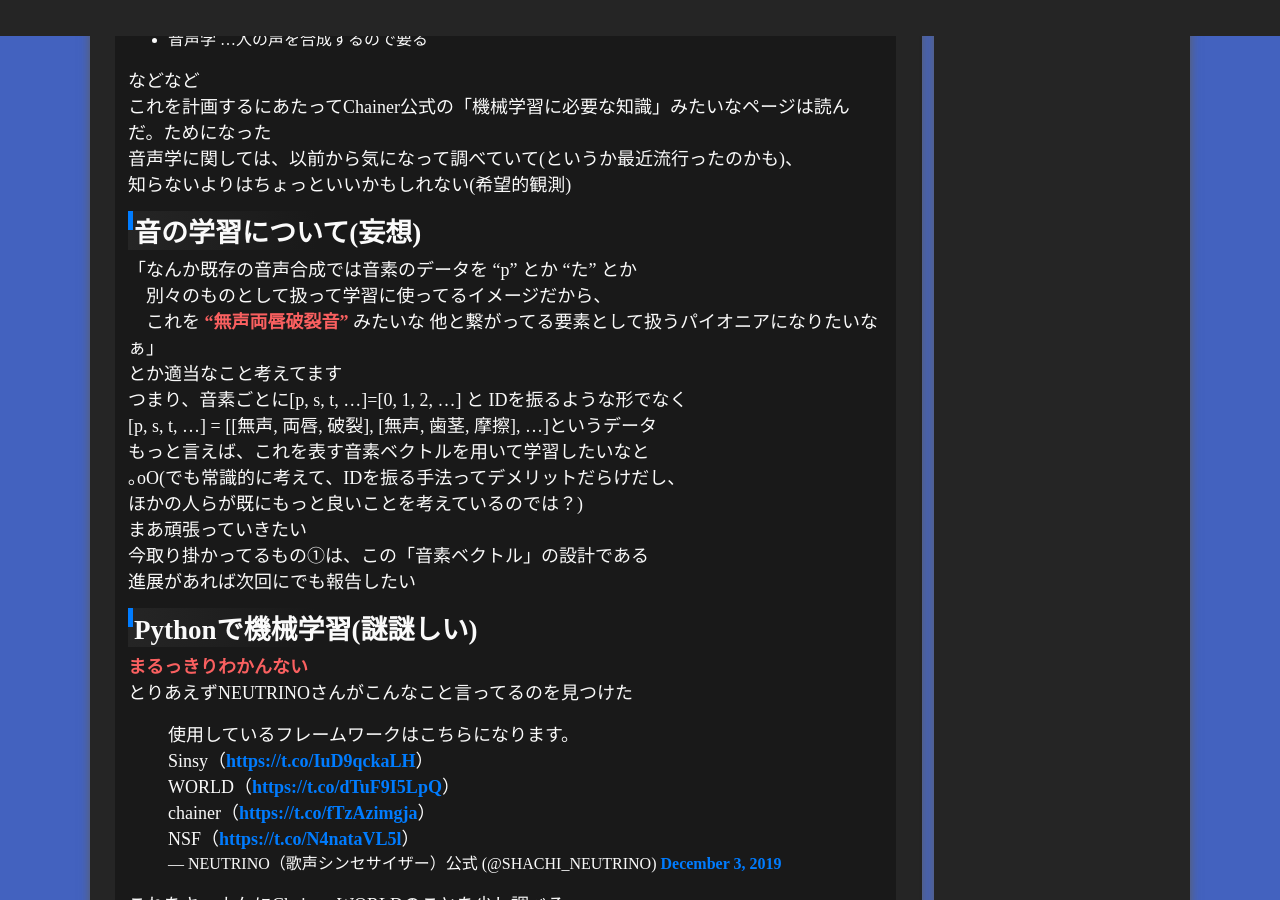
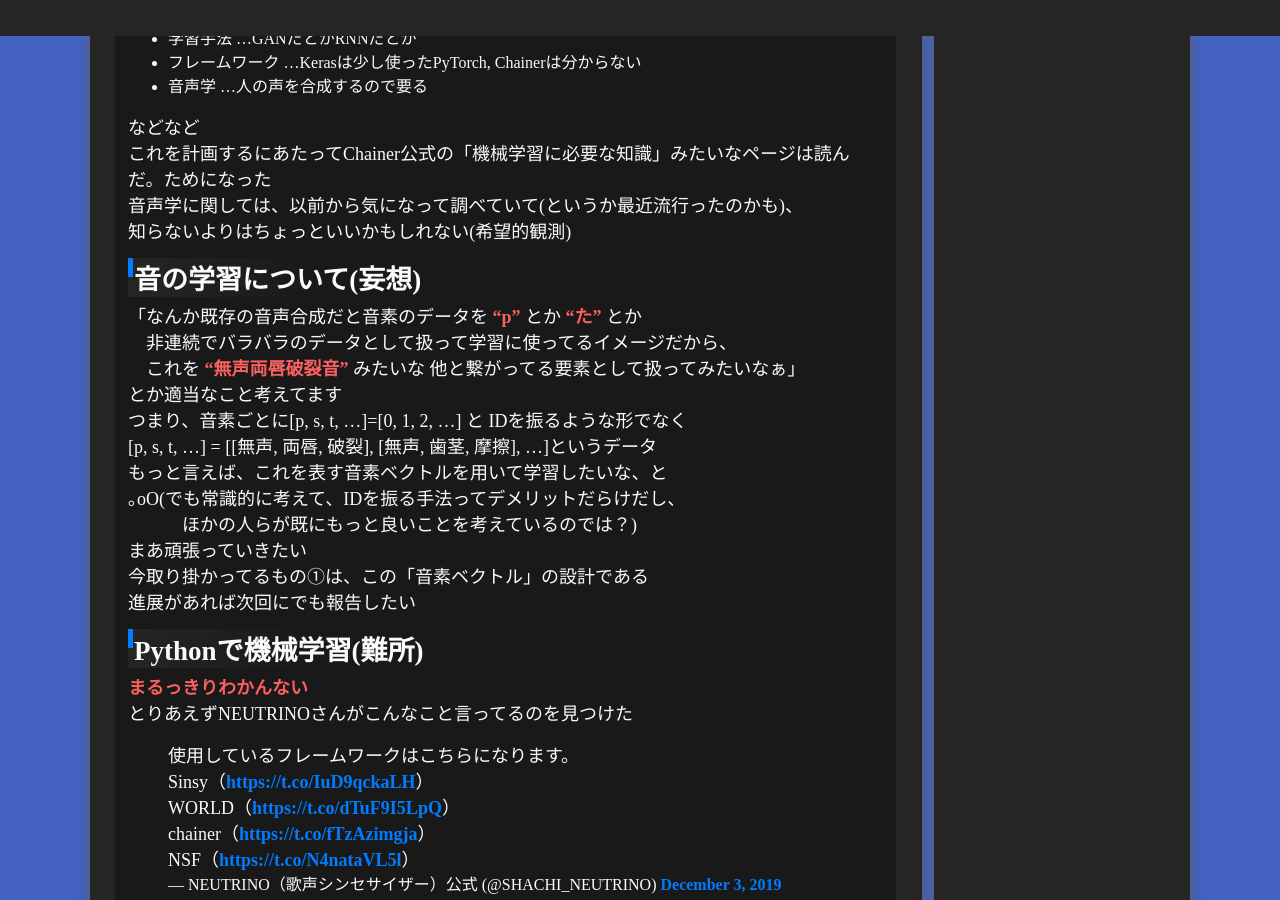
Before and after one commit to njmono3/njmono3.github.io, a Jekyll site: the page built from note/nt3.md, in a window 1280 px wide and 900 px high, scrolled down 1707 px. Built offline with Jekyll 4.4.1, drawn with Linux system fonts in a browser that asks for light colours; Markdown is read by kramdown in place of the engine named in the settings; comment, search, counter and statistics services are not loaded; some of the changed text lies outside the part shown.

Commit message:
Update nt3.md

```diff
--- a/note/nt3.md
+++ b/note/nt3.md
@@ -27,7 +34,9 @@
 
 ここから始めたい
 
-### 作るもの
+
+
+## 作るもの
 #### 楽譜を渡すと歌ってくれるやつ
 類似のものに、
  - NEUTRINO
@@ -41,12 +50,18 @@
 <blockquote class="twitter-tweet"><p lang="ja" dir="ltr"><a href="https://twitter.com/hashtag/%E3%81%9F%E3%81%A0%E3%81%84%E3%81%BE%E3%81%86%E3%81%99%E3%82%8F?src=hash&amp;ref_src=twsrc%5Etfw">#ただいまうすわ</a><br>歌声の後ろに音が入ってないから<br>このデータ　AIとかに学習させやすそう<br>『シングAI稀羽』←欲しい</p>&mdash; にものさん@三点倒立四天王,ハッカ油 (@2mon00) <a href="https://twitter.com/2mon00/status/1525807036885532672?ref_src=twsrc%5Etfw">May 15, 2022</a></blockquote>
 ↑すべての元凶
 
+
+
 　しかし-もしも-最近の技術で、キレイにボーカル抽出ができるなら
 学習データには困らないだろう
 てかできそう...科学の力って(ry
 
+
+
 　ともあれ、データ収集は大変なので(あの娘歌ってる途中にコールとか入れがちでデータとしては不適かわいいだから)、
 しばらく[きりたんのデータ](https://zunko.jp/kiridev/login.php "きりたん歌唱データベース")に頑張ってもらう
+
+
 
 ## 足りない知識
  - 学習手法 ...GANだとかRNNだとか
@@ -54,41 +69,59 @@
  - 音声学 ...人の声を合成するので要る
 
 などなど
+
+
 これを計画するにあたってChainer公式の「機械学習に必要な知識」みたいなページは読んだ。ためになった
 音声学に関しては、以前から気になって調べていて(というか最近流行ったのかも)、
 知らないよりはちょっといいかもしれない(希望的観測)
 
+
+
 ## 音の学習について(妄想)
-「なんか既存の音声合成では音素のデータを "p" とか "た" とか
-　別々のものとして扱って学習に使ってるイメージだから、
-　これを *"無声両唇破裂音"* みたいな 他と繋がってる要素として扱うパイオニアになりたいなぁ」
+「なんか既存の音声合成だと音素のデータを *"p"* とか *"た"* とか
+　非連続でバラバラのデータとして扱って学習に使ってるイメージだから、
+　これを *"無声両唇破裂音"* みたいな 他と繋がってる要素として扱ってみたいなぁ」
+
+
 
 とか適当なこと考えてます
+
+
+
 つまり、音素ごとに\[p, s, t, ...]=\[0, 1, 2, ...] と IDを振るような形でなく
 \[p, s, t, ...] = \[\[無声, 両唇, 破裂], \[無声, 歯茎, 摩擦], ...]というデータ
-もっと言えば、これを表す音素ベクトルを用いて学習したいなと
+もっと言えば、これを表す音素ベクトルを用いて学習したいな、と
+
 
 ｡oO(でも常識的に考えて、IDを振る手法ってデメリットだらけだし、
-    ほかの人らが既にもっと良いことを考えているのでは？)
+　　　ほかの人らが既にもっと良いことを考えているのでは？)
 まあ頑張っていきたい
+
 
 今取り掛かってるもの①は、この「音素ベクトル」の設計である
 進展があれば次回にでも報告したい
 
-## Pythonで機械学習(謎謎しい)
+
+## Pythonで機械学習(難所)
 *まるっきりわかんない*
 とりあえずNEUTRINOさんがこんなこと言ってるのを見つけた
 <blockquote class="twitter-tweet"><p lang="ja" dir="ltr">使用しているフレームワークはこちらになります。<br>Sinsy（<a href="https://t.co/IuD9qckaLH">https://t.co/IuD9qckaLH</a>）<br>WORLD（<a href="https://t.co/dTuF9I5LpQ">https://t.co/dTuF9I5LpQ</a>）<br>chainer（<a href="https://t.co/fTzAzimgja">https://t.co/fTzAzimgja</a>）<br>NSF（<a href="https://t.co/N4nataVL5l">https://t.co/N4nataVL5l</a>）</p>&mdash; NEUTRINO（歌声シンセサイザー）公式 (@SHACHI_NEUTRINO) <a href="https://twitter.com/SHACHI_NEUTRINO/status/1201856414844641280?ref_src=twsrc%5Etfw">December 3, 2019</a></blockquote>
 これをキッカケにChainer, WORLDのことを少し調べる。
 (WORLDのことを調べるうちに、Pythonでのwavファイル操作の経験がないことに気づき齧る)
 
+
+
 さてさて、成功例から道具を学んだので、あとは学習手法か何かの勉強に入りたいところ
 多分ニューラルネットワーク(NN)をごちゃごちゃやればいい
+
+
 
 個人的に分からないのが、今のように入出力が可変長の場合の処理
 ググってすぐに引っかかるのはLSTM？とか
 ちょうどいいQiitaの記事が見つかったので読んでみる
 
+
+
 (～編集中～)
 
 <script async src="https://platform.twitter.com/widgets.js" charset="utf-8"></script>
```
Also changed, not shown: other parts of note/nt3.md (+11 -4 lines).
